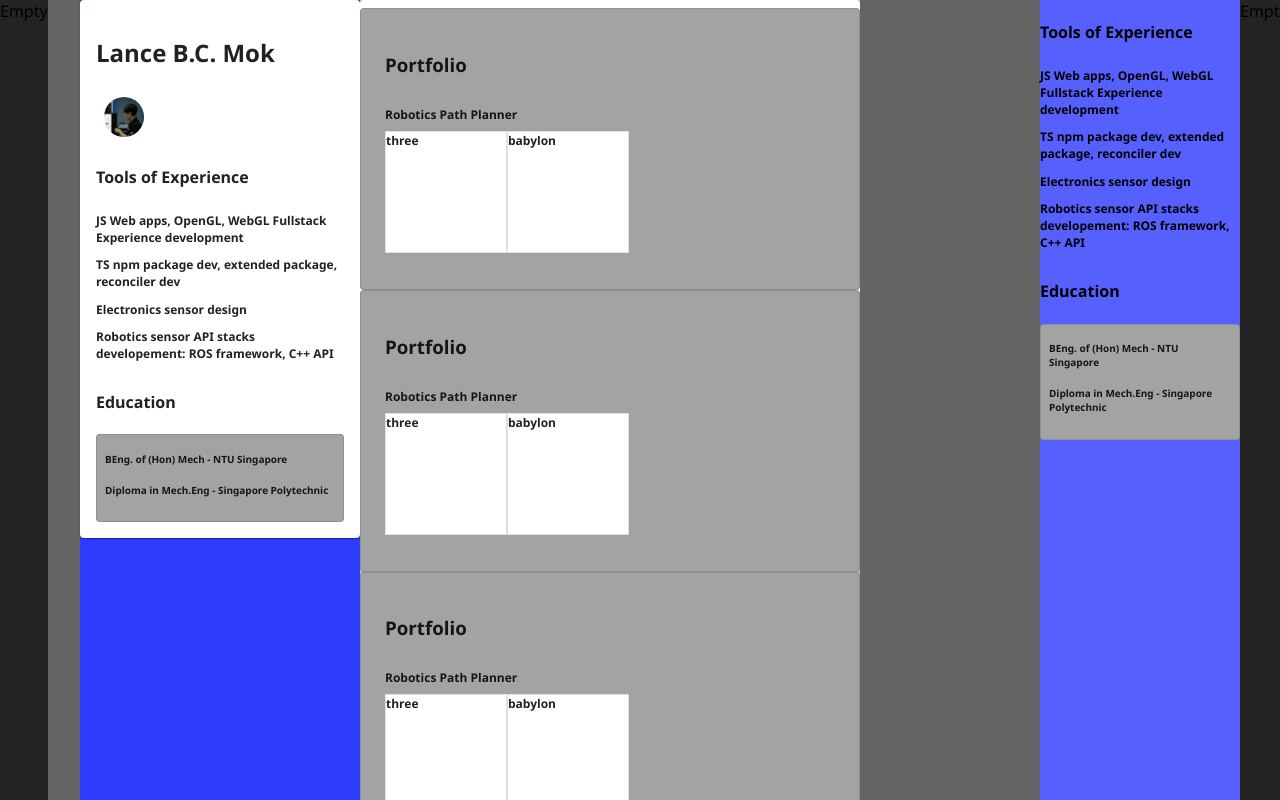
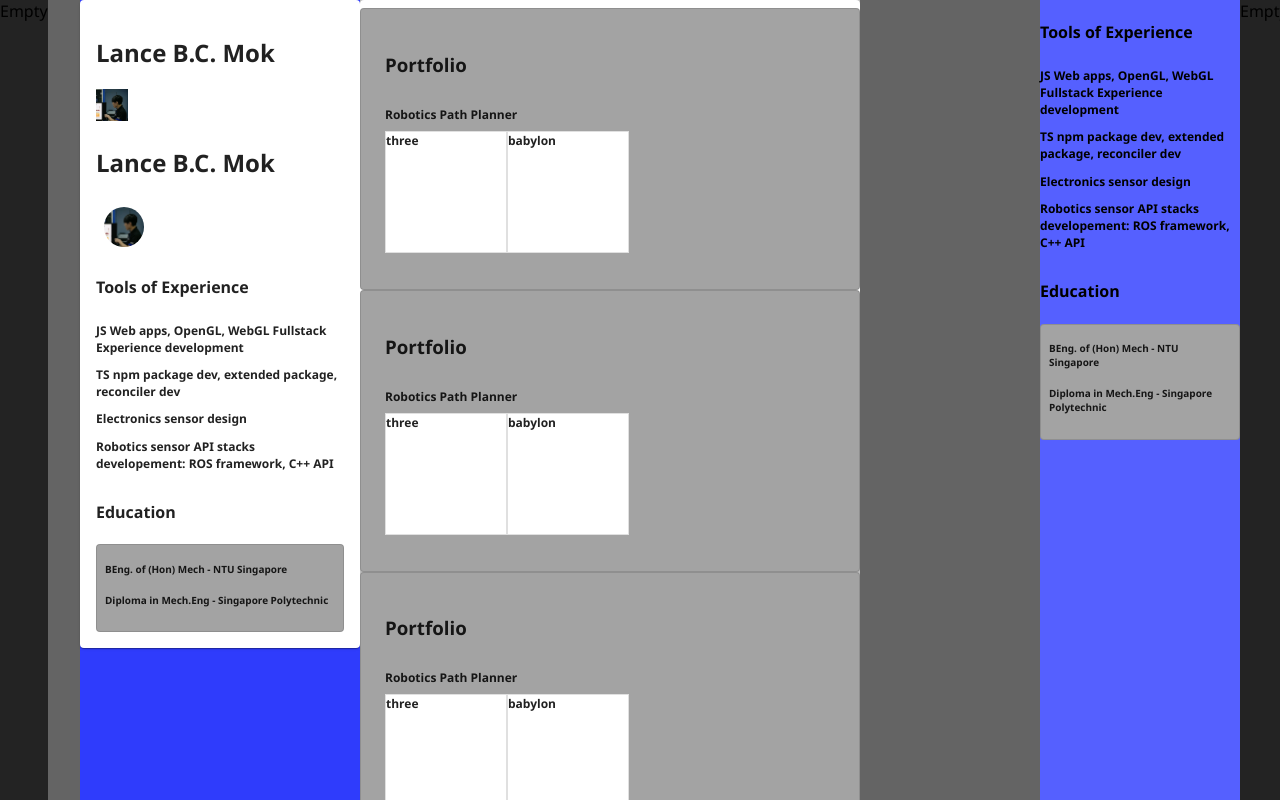
Before and after one commit to lancemk/about, a React app: page / in a window 1280 px wide. Built offline with nearby package versions, Linux system fonts and the light colour scheme.

```diff
--- a/src/Home.js
+++ b/src/Home.js
@@ -15,7 +15,7 @@
 
         <div className="left">
           <Card style={{padding: "1.0em"}}>
-          {/* <h2> Lance B.C. Mok </h2> <img src="lance.png" /> */}
+          <h2> Lance B.C. Mok </h2> <img style={{width: '2em', height: '2em'}} src="/image/lance.png" />
           <h2> Lance B.C. Mok </h2> <ImageAvatar />
           <div >
             <h4 style={{fontWeight: "700"}}> Tools of Experience </h4>
```
Also changed, not shown: build/asset-manifest.json, build/index.html, build/lance.png (deleted), build/service-worker.js, public/lance.png (deleted), 6 other files.
